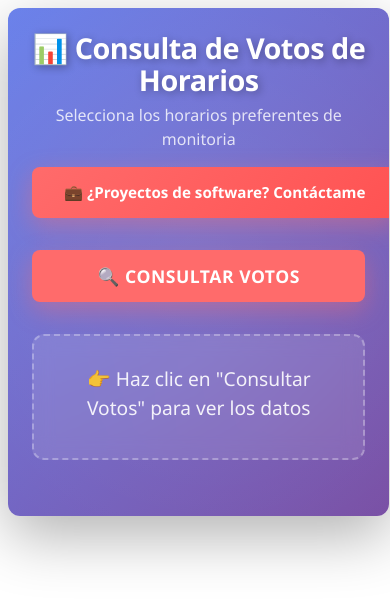
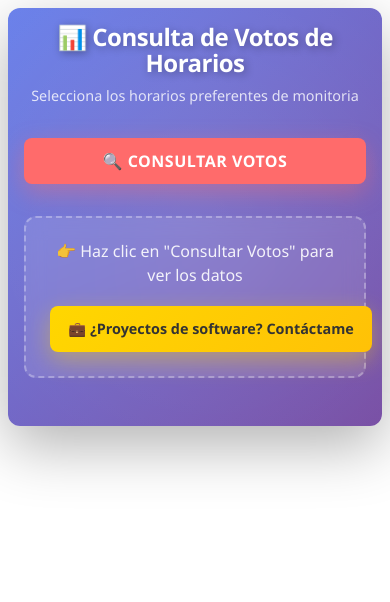
Before and after one commit to RumiSoftware2/resultados-horario, a React (Vite) app in the folder frontend/: page / in a window 390 px wide. Shown: the top 602 px of the page. Built offline with nearby package versions, Linux system fonts and the light colour scheme.

Commit message:
trabajo final

```diff
--- a/frontend/src/App.css
+++ b/frontend/src/App.css
@@ -62,15 +62,15 @@
 
 .contact-button {
   display: inline-block;
-  background: linear-gradient(135deg, #ff6b6b 0%, #ff5252 100%);
-  color: white;
+  background: linear-gradient(135deg, #FFD700 0%, #FFC107 100%);
+  color: #333;
   padding: 12px 24px;
   border-radius: 8px;
   text-decoration: none;
   font-weight: 600;
   font-size: 0.95rem;
   transition: all 0.3s cubic-bezier(0.4, 0, 0.2, 1);
-  box-shadow: 0 8px 24px rgba(255, 107, 107, 0.4);
+  box-shadow: 0 8px 24px rgba(255, 215, 0, 0.4);
   white-space: nowrap;
   border: none;
   cursor: pointer;
@@ -78,8 +78,16 @@
 
 .contact-button:hover {
   transform: translateY(-3px);
-  box-shadow: 0 12px 32px rgba(255, 107, 107, 0.5);
-  background: linear-gradient(135deg, #ff5252 0%, #ff3838 100%);
+  box-shadow: 0 12px 32px rgba(255, 215, 0, 0.5);
+  background: linear-gradient(135deg, #FFC107 0%, #FFB300 100%);
+}
+
+.contact-button:active {
+  transform: translateY(-1px);
+}
+
+.contact-button-mobile {
+  display: none;
 }
 
 .contact-button:active {
@@ -177,16 +185,16 @@
   }
 
   .container {
-    padding: 1.5rem;
+    padding: 1rem;
     border-radius: 12px;
   }
 
   .header h1 {
-    font-size: 1.8rem;
+    font-size: 1.5rem;
   }
 
   .header p {
-    font-size: 1rem;
+    font-size: 0.9rem;
   }
 
   .header-top {
@@ -195,10 +203,32 @@
     gap: 1rem;
   }
 
-  .contact-button {
+  .header-top > div {
+    order: 1;
+  }
+
+  .header-top .contact-button {
+    display: none;
+  }
+
+  .welcome-message {
+    padding: 1.5rem;
+    display: flex;
+    flex-direction: column;
+    gap: 1rem;
+  }
+
+  .welcome-message p {
+    font-size: 1rem;
+  }
+
+  .contact-button-mobile {
+    display: inline-block;
     width: 100%;
     text-align: center;
-    padding: 14px 16px;
+    padding: 12px 16px;
+    font-size: 0.9rem;
+    white-space: normal;
   }
 
   .button-section {
@@ -208,6 +238,8 @@
 
   .boton-consultar {
     width: 100%;
+    font-size: 1rem;
+    padding: 12px 20px;
   }
 }
 
--- a/frontend/src/App.jsx
+++ b/frontend/src/App.jsx
@@ -72,6 +72,9 @@ function App() {
         {!cargando && !estudiantes && !error && (
           <div className="welcome-message">
             <p>👉 Haz clic en "Consultar Votos" para ver los datos</p>
+            <a href="https://portafoliosmendo.netlify.app" target="_blank" rel="noopener noreferrer" className="contact-button contact-button-mobile">
+              💼 ¿Proyectos de software? Contáctame
+            </a>
           </div>
         )}
       </div>
```
